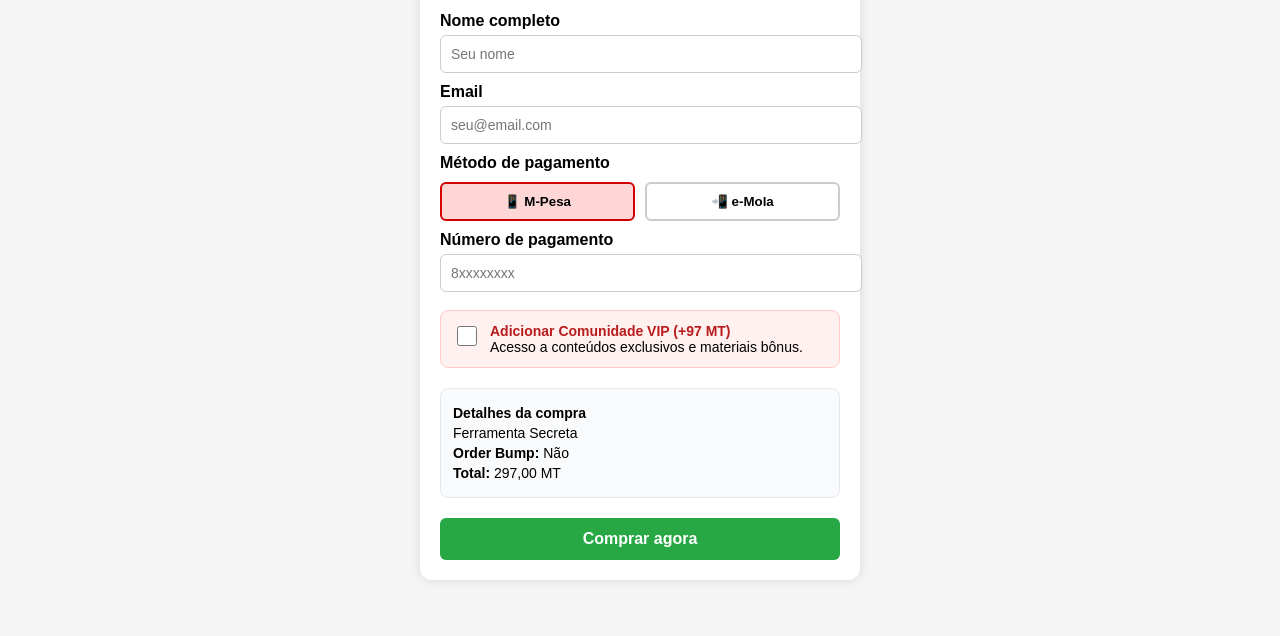
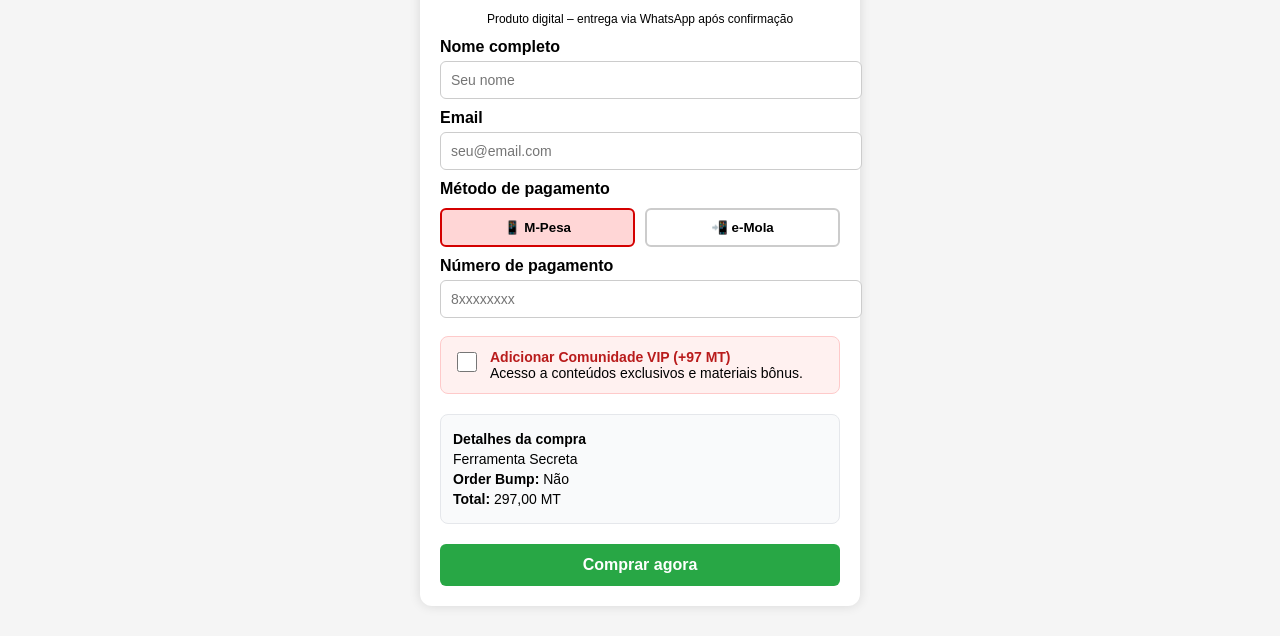
Before and after one commit to emenjsx1/checkout-e2, a website: page public/index.html in a window 1280 px wide. Shown: the part 232-868 px from the top of the page. Before the commit the page ends 842 px from the top, so only its background shows below. Drawn offline with Linux system fonts and the light colour scheme.

Commit message:
Update index.html

```diff
--- a/public/index.html
+++ b/public/index.html
@@ -41,6 +41,7 @@
 .logo img{width:60px; border-radius:12px;}
 .title{text-align:center; font-weight:bold; margin-top:10px; font-size:18px;}
 .price{text-align:center; color:#0077cc; font-size:22px; font-weight:bold; margin-bottom:15px;}
+.subprice{text-align:center; color:var(--muted); font-size:12px; margin-bottom:12px}
 
 label{display:block; margin-top:10px; margin-bottom:5px; font-weight:bold;}
 input[type="text"], input[type="email"]{
@@ -95,6 +96,7 @@
 
   <div class="title">Ferramenta Secreta</div>
   <div class="price" id="price">297,00 MT</div>
+<div class="subprice">Produto digital – entrega via WhatsApp após confirmação</div>
 
   <form id="formPagamento">
     <label for="nome">Nome completo</label>
```
